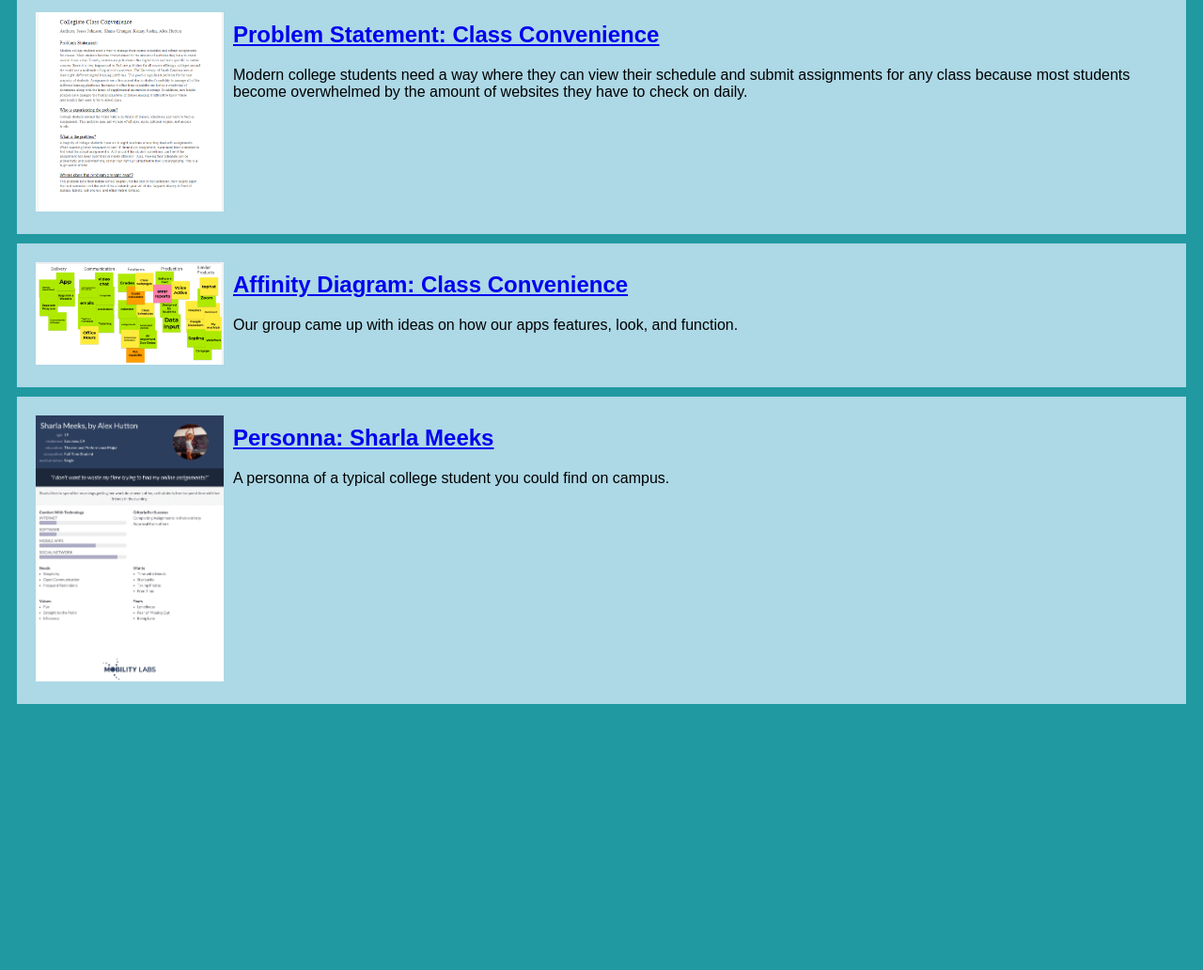
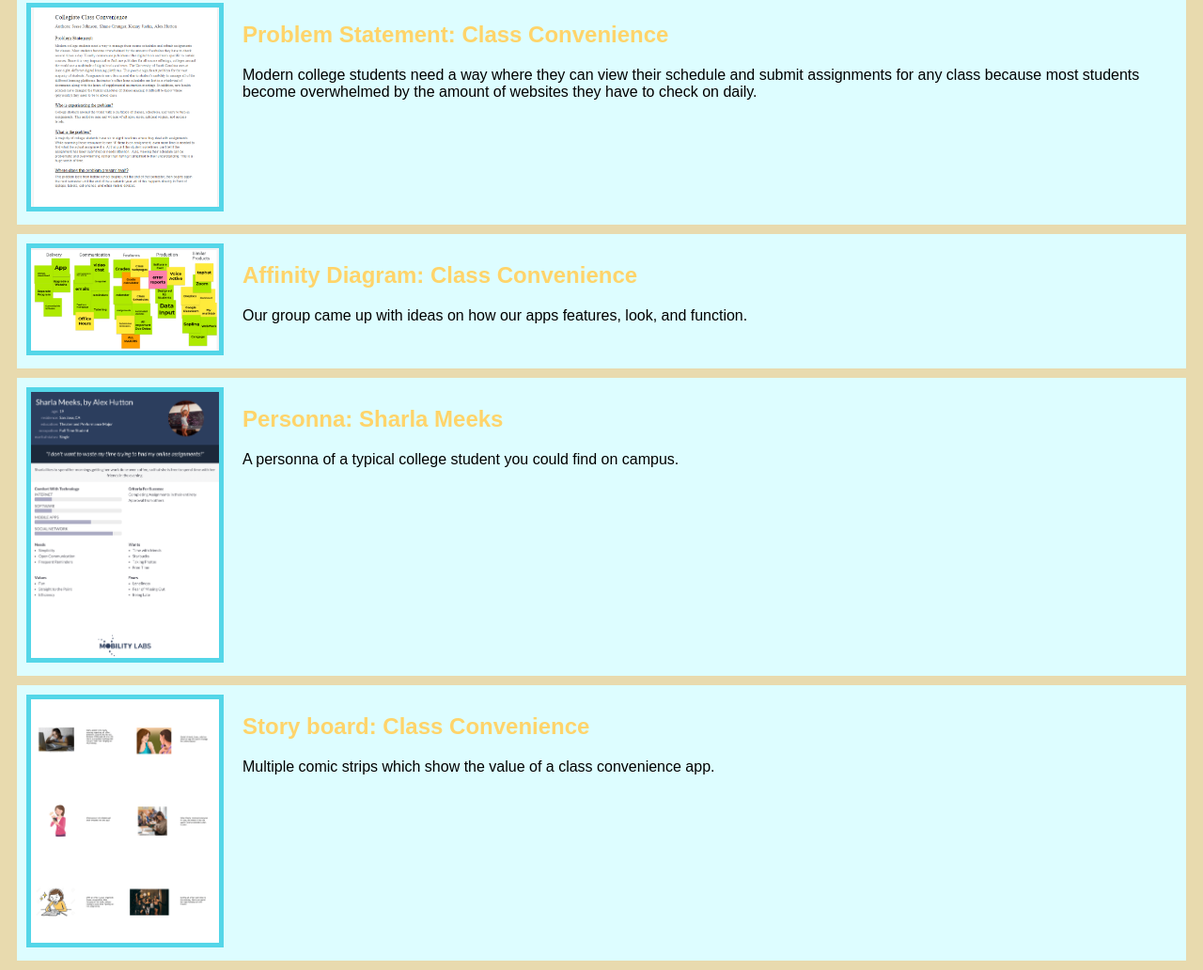
Before and after one commit to alexhutton28/alexhutton28.github.io, a plain HTML site: page index.html in a window 1280 px wide. Shown: the part 87-1119 px from the top of the page at 94% size. Before the commit the page ends 846 px from the top, so only its background shows below. Drawn offline with Linux system fonts and the light colour scheme.

Commit message:
Add files via upload

```diff
--- a/index.html
+++ b/index.html
@@ -38,5 +38,16 @@
                 </p>
             </section>
         </section>
+
+        <!-- Storyboard Assignment-->
+        <section class="assignment">
+            <a href="files/storyBoard.pdf"><img src="images/alexStoryBoard.png"></a>
+            <section class="assignment-details">
+                <a href="files/storyBoard.pdf"><h2>Story board: Class Convenience</h2></a>
+                <p>
+                    Multiple comic strips which show the value of a class convenience app.
+                </p>
+            </section>
+        </section>
     </body>
 </html>
--- a/styles.css
+++ b/styles.css
@@ -1,5 +1,5 @@
 body {
-    background: rgb(33, 153, 161);
+    background: #E8DAAE;
     font-family:Arial, Arial, Helvetica, sans-serif
 }
 
@@ -7,17 +7,24 @@ body {
     display:flex;
     padding: 10px;
     margin:10px;
-    background:lightblue;
+    background: #DDFDFF;
 }
 
 .assignment img {
     width:200px;
-    padding: 10px;
+    border: 5px solid #54D6E8;
+    margin-right: 20px;
 
 }
 
 h1 {
-    color: goldenrod;
+    color: #54D6E8;
+
     text-align:center;
 
 }
+
+a {
+    text-decoration:none;
+    color: #FFD46A;
+}
```
